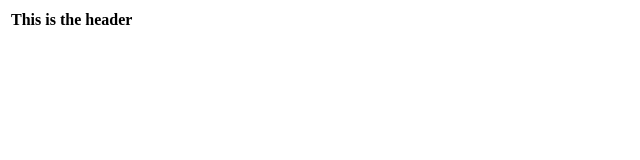
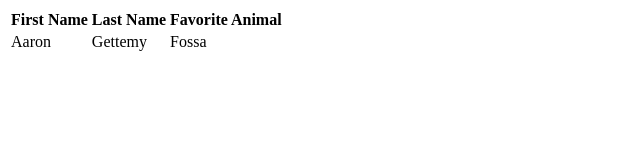
Before and after one commit to ag1320/html-demo, a plain HTML site: page favorites.html in a window 1280 px wide. Shown: the whole page, without its empty margins (0-640 px from the left). Drawn offline with Linux system fonts and the light colour scheme.

Commit message:
Added table data

```diff
--- a/favorites.html
+++ b/favorites.html
@@ -9,9 +9,14 @@
     <table>
         <thead>
             <tr>
-                <th>
-                  This is the header
-                </th>
+                <th>First Name</th>
+                <th>Last Name</th>
+                <th>Favorite Animal</th>
+            </tr>
+            <tr>
+                <td>Aaron</td>
+                <td>Gettemy</td>
+                <td>Fossa</td>
             </tr>
         </thead>
     </table>
```
